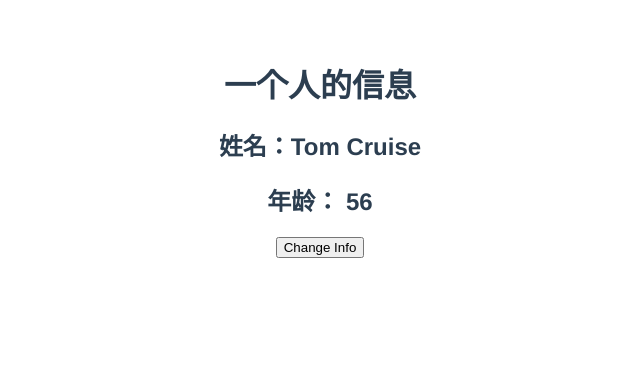
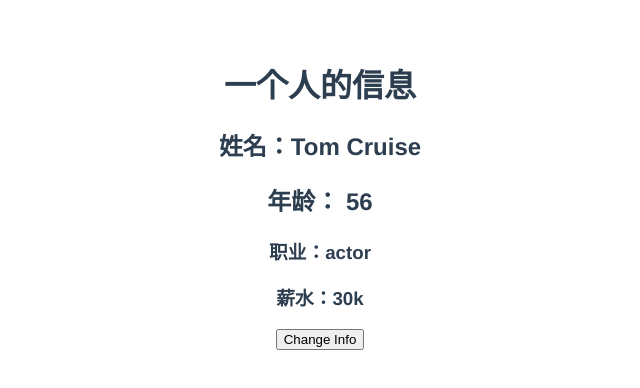
Before and after one commit to Ranran0036/vue3_practise, a Vue app: page / in a window 1280 px wide. Shown: the top 388 px of the page, without its empty margins (320-960 px from the left). Built offline with nearby package versions, Linux system fonts and the light colour scheme.

Commit message:
practice : vue3 ref_2

```diff
--- a/src/App.vue
+++ b/src/App.vue
@@ -2,6 +2,8 @@
 	<h1>一个人的信息</h1>
 	<h2>姓名：{{name}}</h2>
 	<h2>年龄： {{age}}</h2>
+	<h3>职业：{{job.work}}</h3>
+	<h3>薪水：{{job.salary}}</h3>
 	<button @click="changeInfo">Change Info</button>
 </template>
 
@@ -12,16 +14,21 @@
 		setup () {
 			let name = ref('Tom Cruise');
 			let age = ref(56);
+			let job = ref({
+				work : 'actor',
+				salary : '30k'
+			});
 
 			function changeInfo (){
-			name.value = 'Tom Hanks';
-			age.value = 68
+				job.value.work = 'artist';
+				job.value.salary = '40k';
 			}
 
 			return {
 				name,
 				age,
-			changeInfo
+				changeInfo,
+				job
 			}
 		}
 	}
```
Lines whose indentation alone changed are shown as unchanged.
